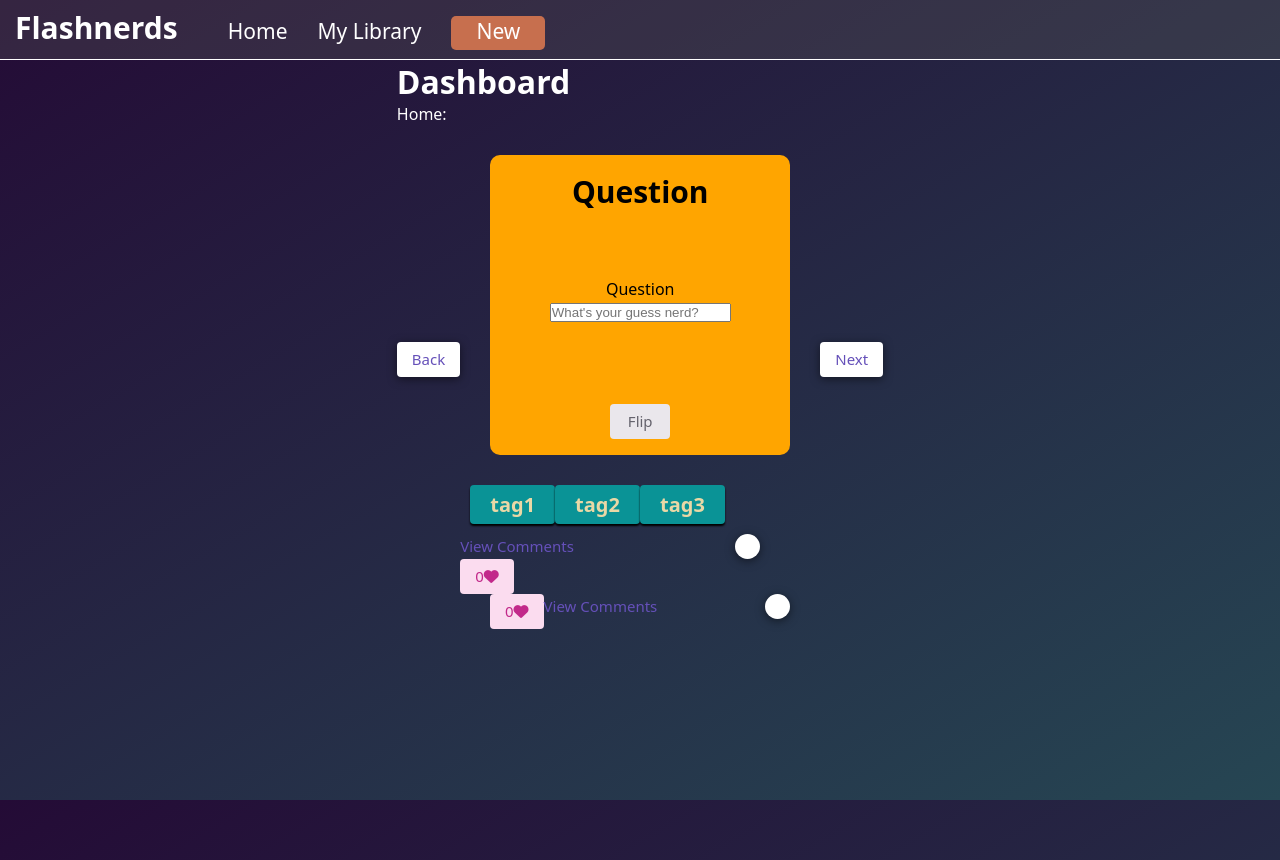
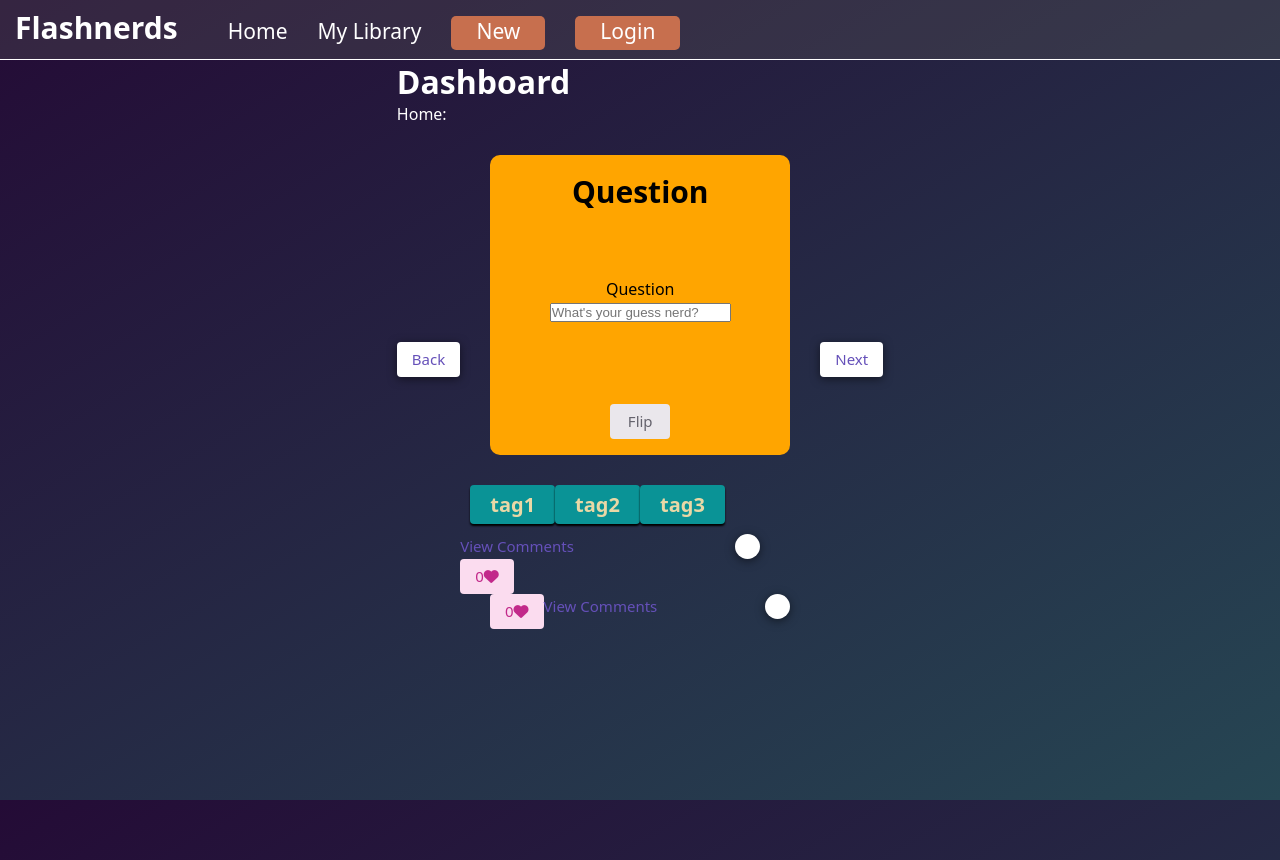
Before and after one commit to Diogenesoftoronto/flashnerds, a React (Create React App) app in the folder app/: page / in a window 1280 px wide. Built offline with nearby package versions, Linux system fonts and the light colour scheme; some icons are missing; a web font is replaced by a local one.

Commit message:
add login button

```diff
--- a/app/src/components/Navbar/Navbar.jsx
+++ b/app/src/components/Navbar/Navbar.jsx
@@ -10,6 +10,7 @@ function Search() {
         <li><NavLink to="/">Home</NavLink></li>
         <li><NavLink to="/mylibrary">My Library</NavLink></li>
         <li><NavLink to="/decks/create" className="navbar__content__button">New</NavLink></li>
+        <li><NavLink to="/login" className="navbar__content__button">Login</NavLink></li>
       </ul>
     </nav>
   </header>
```
